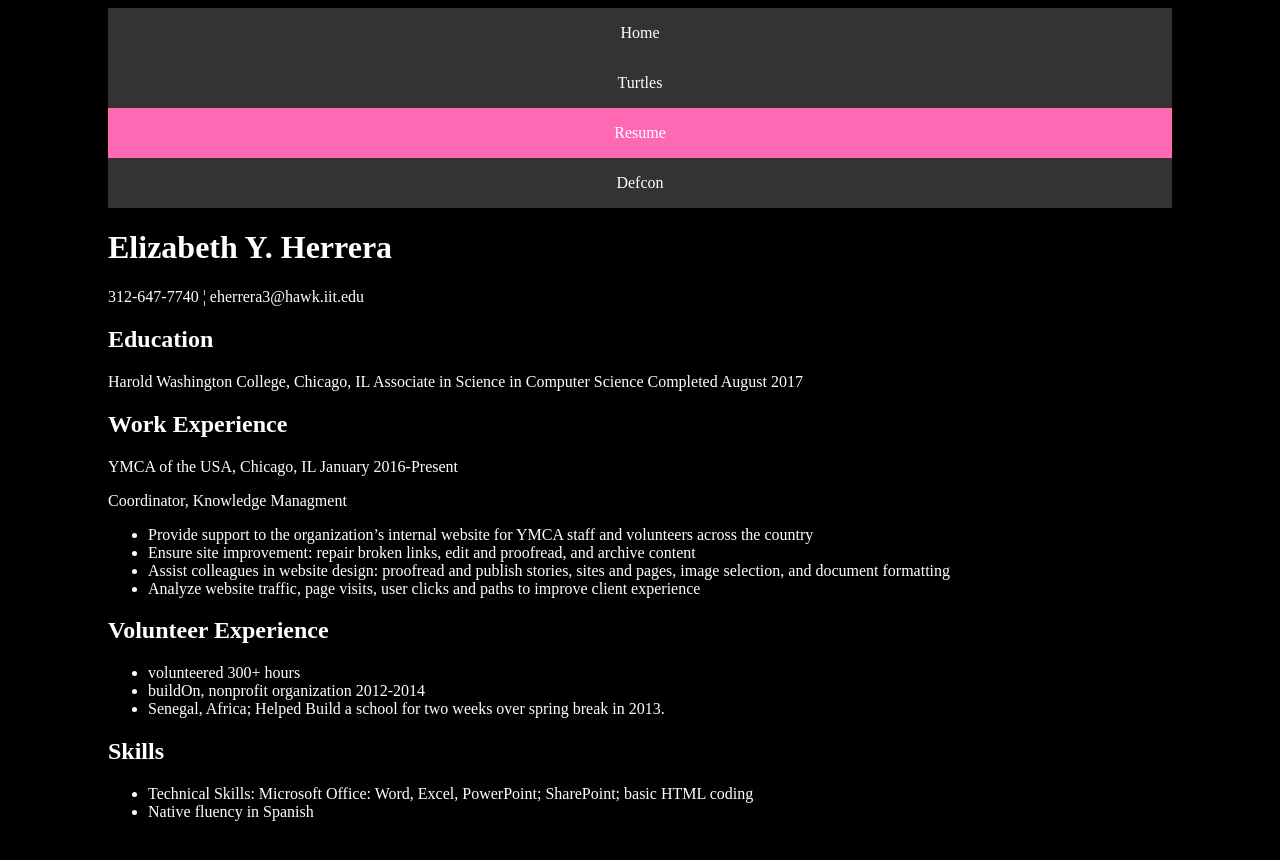
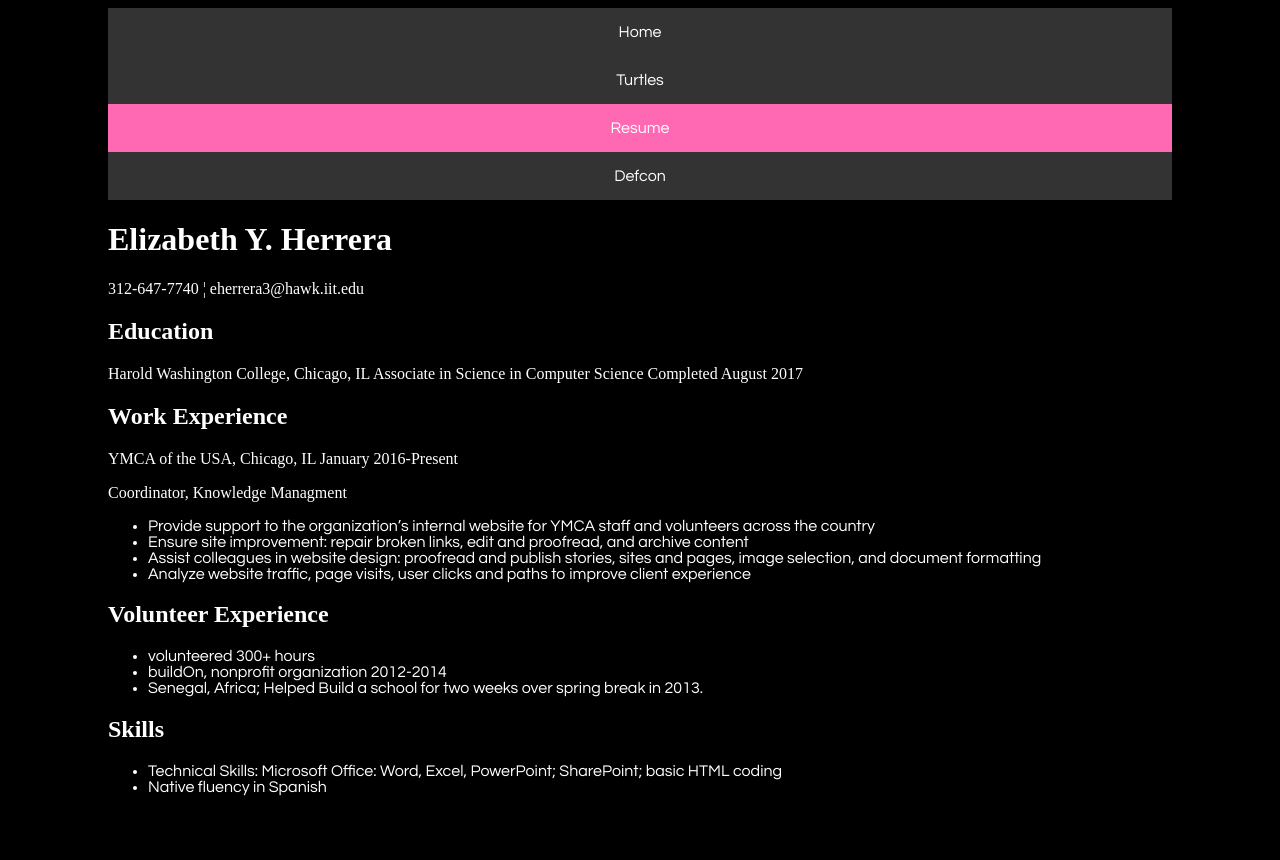
Before and after one commit to tinkzgee/ITMD361-project2, a plain HTML site: page resume.html in a window 1280 px wide. Drawn offline with Linux system fonts and the light colour scheme.

Commit message:
took out float center

```diff
--- a/style.css
+++ b/style.css
@@ -18,14 +18,17 @@ h3{
 }
 p{
     color: white;
+    font-family: 'Eras demi ITC';
 }
 
 h2{
     color: white;
+    font-family: 'Felix Titling';
 }
 
 li{
     color: white;
+    font-family: 'Century Gothic';
 }
 #navigation ul {
     list-style-type: none;
@@ -39,7 +42,7 @@ li{
 
 #navigation li {
     padding: 0;
-	float: center;
+
 }
 
 #navigation li a {
```
